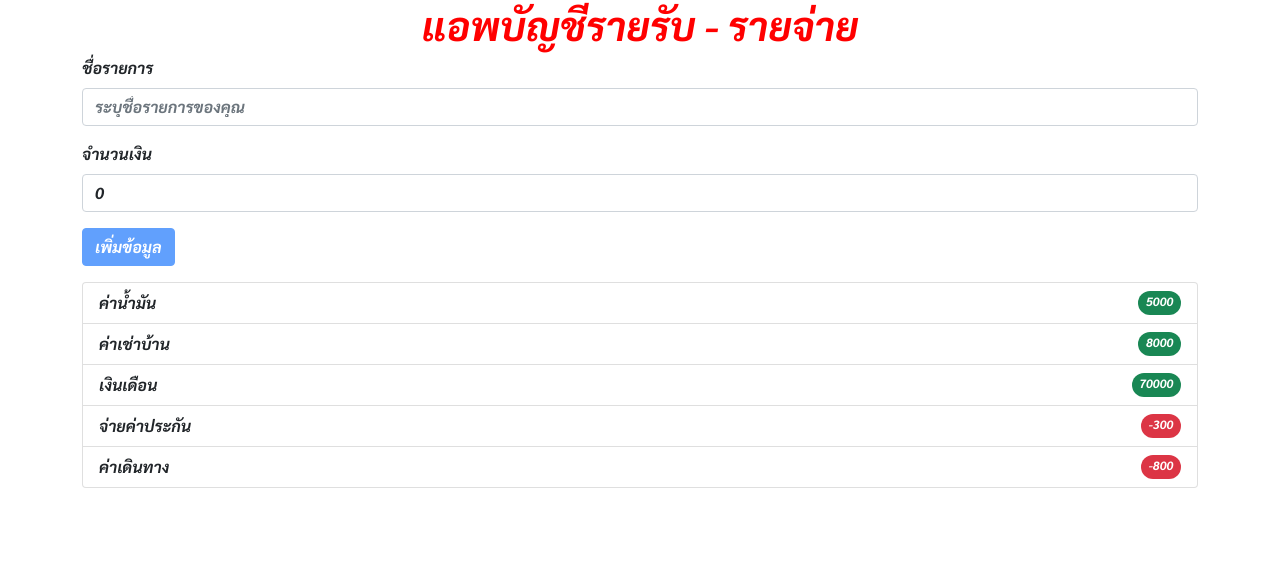
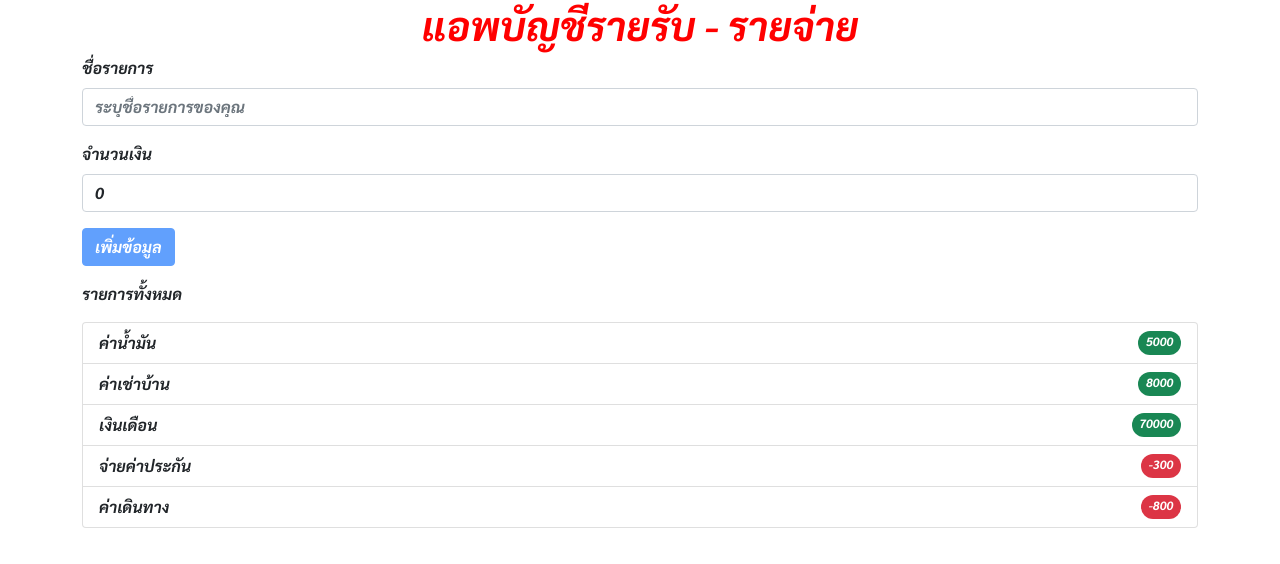
Before and after one commit to supakjack/react-app-2021, a React (Create React App) app in the folder react-basic/: page / in a window 1280 px wide. Shown: the top 564 px of the page. Built offline with nearby package versions, Linux system fonts and the light colour scheme.

Commit message:
contextapi
contextapi

```diff
--- a/react-basic/src/App.js
+++ b/react-basic/src/App.js
@@ -3,6 +3,7 @@ import './components/app.css'
 import FormComponent from './components/FormComponent'
 import { v4 as uuidv4 } from 'uuid'
 import { useState } from 'react'
+import indexContext from './contexts/indexContext'
 
 function App() {
   const [items, setItems] = useState([
@@ -18,6 +19,7 @@ function App() {
   }
 
   return (
+    <indexContext.Provider value={'รายการทั้งหมด'}>
       <div className="container">
         <h1 style={{ color: 'red', textAlign: 'center' }}>
           แอพบัญชีรายรับ - รายจ่าย
@@ -25,6 +27,7 @@ function App() {
         <FormComponent onAddNewItem={onAddNewItem} />
         <Transaction items={items} />
       </div>
+    </indexContext.Provider>
   )
 }
 
--- a/react-basic/src/components/Transaction.js
+++ b/react-basic/src/components/Transaction.js
@@ -1,12 +1,16 @@
 import Item from './Item'
+import indexContext from '../contexts/indexContext'
 
 function Transaction({ items }) {
   return (
-    <ul className="list-group">
-      {items.map((item) => (
-        <Item {...item} key={item.id} />
-      ))}
-    </ul>
+    <>
+      <indexContext.Consumer>{(value) => <p>{value}</p>}</indexContext.Consumer>
+      <ul className="list-group">
+        {items.map((item) => (
+          <Item {...item} key={item.id} />
+        ))}
+      </ul>
+    </>
   )
 }
 
--- /dev/null
+++ b/react-basic/src/contexts/indexContext.js
@@ -0,0 +1,5 @@
+import { createContext } from 'react'
+
+const indexContext = createContext()
+
+export default indexContext
```
Lines whose indentation alone changed are shown as unchanged.
